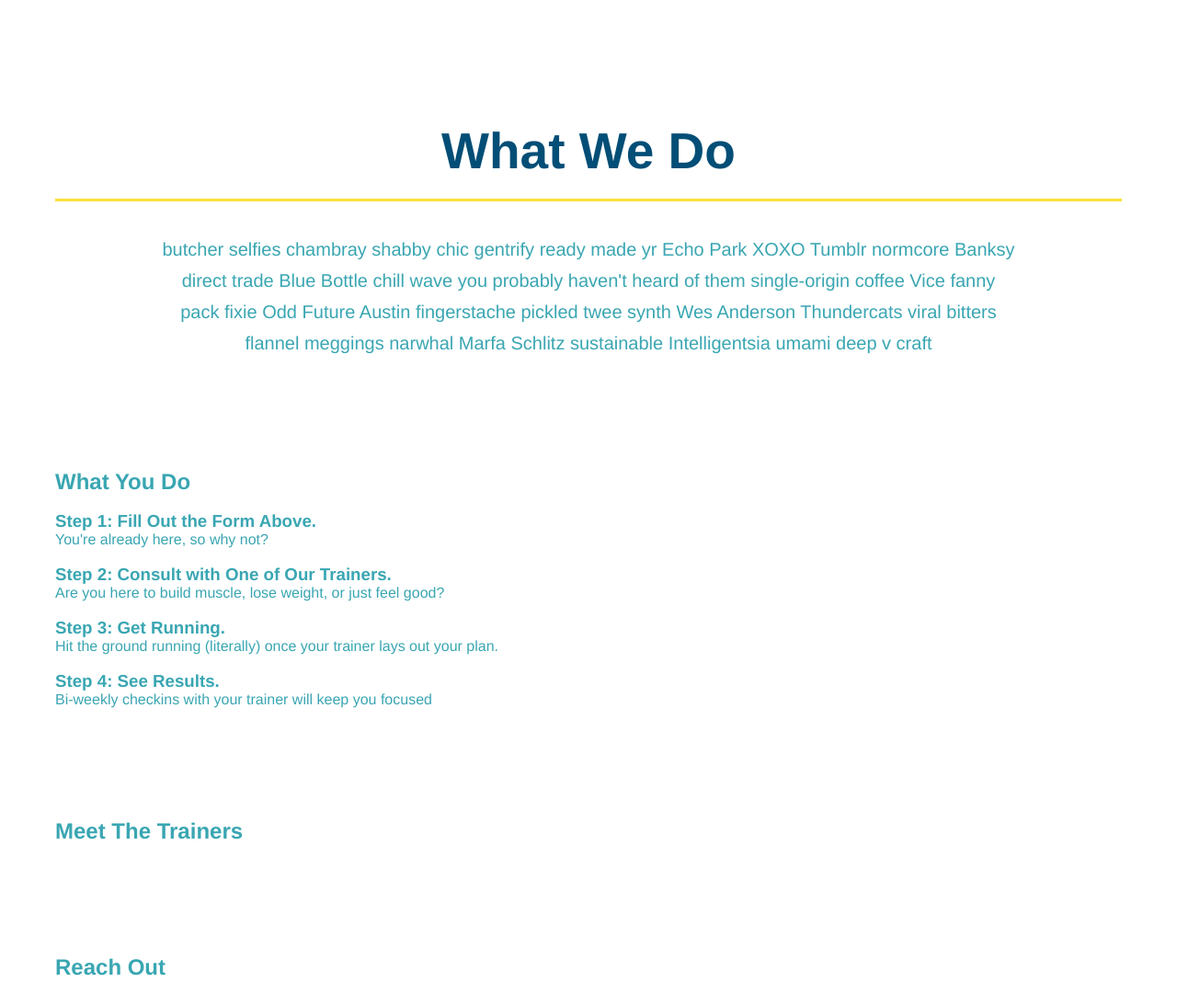
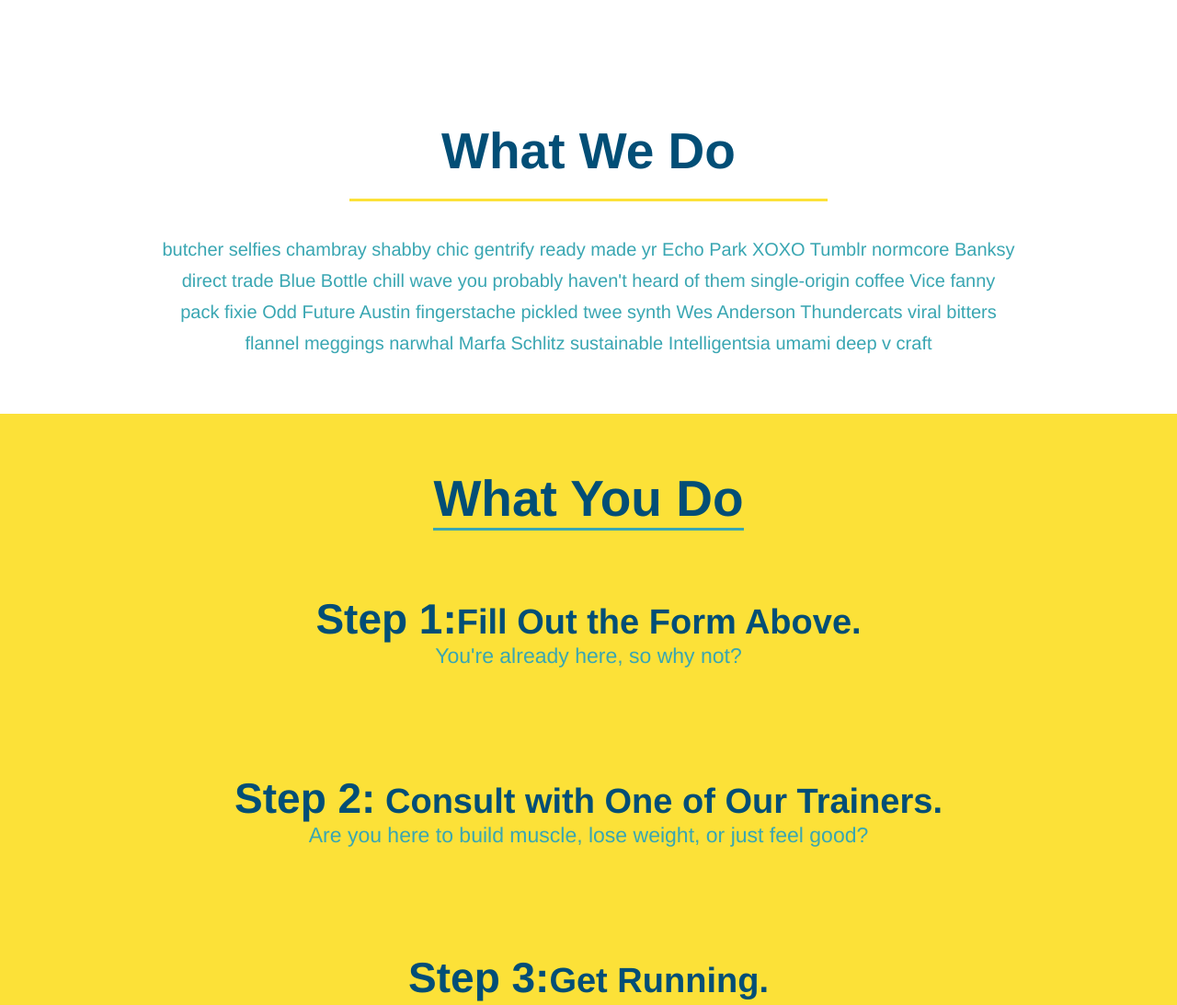
Before and after one commit to oliviakim96/run-buddy, a plain HTML site: page index.html in a window 1280 px wide. Shown: the part 600-1693 px from the top of the page at 92% size. Drawn offline with Linux system fonts and the light colour scheme.

Commit message:
style what you do section

```diff
--- a/assets/css/style.css
+++ b/assets/css/style.css
@@ -169,3 +169,56 @@ section {
  /*add this alongside your other declarations */
  margin: 0 auto;
 }
+.steps {
+  text-align: center;
+  background:#fce138;
+}
+.steps h2{
+  font-size:55px;
+  color:#024e76;
+  margin-bottom:35px;
+  padding 0 100px 20px 100px;
+  border-bottom: 3px solid;
+  border-color:#39a6b2;
+}
+.section-title{
+  font-size:55px;
+  color: #024e76;
+  margin-bottom:35px;
+  padding 0 100px 20px 100px;
+  display:inline-block;
+  border-bottom:3px solid;
+}
+.primary-border{
+  border-color: #fce138;
+}
+.secondary-border{
+  border-color:#39a6b2;
+}
+/*remove this entire CSS rule */
+.intro h2{
+
+}
+/*and this one*/
+.steps h2{
+
+}
+.steps div{
+  margin-bottom: 80px;
+}
+.steps img{
+  width:15%;
+  margin:10px 0;
+}
+.steps h3{
+  color:#024e76;
+  font-size:46px;
+  margin-top:10px;
+}
+.steps p {
+  color:#39a6b2;
+  font-size:23px;
+}
+.steps span {
+  font-size:38px;
+}
--- a/index.html
+++ b/index.html
@@ -63,25 +63,25 @@
         </div>
       </section>
     <section id="what-we-do" class="intro">
-      <h2>What We Do</h2>
+      <h2 class="section-title primary-border">What We Do</h2>
       <P>butcher selfies chambray shabby chic gentrify ready made yr Echo Park XOXO Tumblr normcore Banksy direct trade Blue Bottle chill wave you probably haven't heard of them single-origin coffee Vice fanny pack fixie Odd Future Austin fingerstache pickled twee synth Wes Anderson Thundercats viral bitters flannel meggings narwhal Marfa Schlitz sustainable Intelligentsia umami deep v craft</P>
     </section>
-    <section id= "what-you-do">
-      <h2>What You Do</h2>
+    <section id= "what-you-do" class="steps">
+      <h2 class="section-title secondary-border">What You Do</h2>
       <div>
         <!--insert this img element -->
         <img src="/Users/oliviakim96/Desktop/Rutgers/modules/week-1/01-04-svgs/step-1.svg" alt="" />
-        <h3> Step 1: Fill Out the Form Above. </h3>
+        <h3> Step 1:<span>Fill Out the Form Above.</span></h3>
         <p> You're already here, so why not? </p>
       </div>
       <div>
         <img src="/Users/oliviakim96/Desktop/Rutgers/modules/week-1/01-04-svgs/step-2.svg" alt="" />
-        <h3>Step 2: Consult with One of Our Trainers.</h3>
+        <h3>Step 2:<span> Consult with One of Our Trainers.</span></h3>
         <p>Are you here to build muscle, lose weight, or just feel good?</p>
       </div>
       <div>
         <img src="/Users/oliviakim96/Desktop/Rutgers/modules/week-1/01-04-svgs/step-3.svg" alt="" />
-        <h3>Step 3: Get Running. </h3>
+        <h3>Step 3:<span>Get Running.</span> </h3>
         <p>Hit the ground running (literally) once your trainer lays out your plan. </p>
       </div>
       <div>
```
